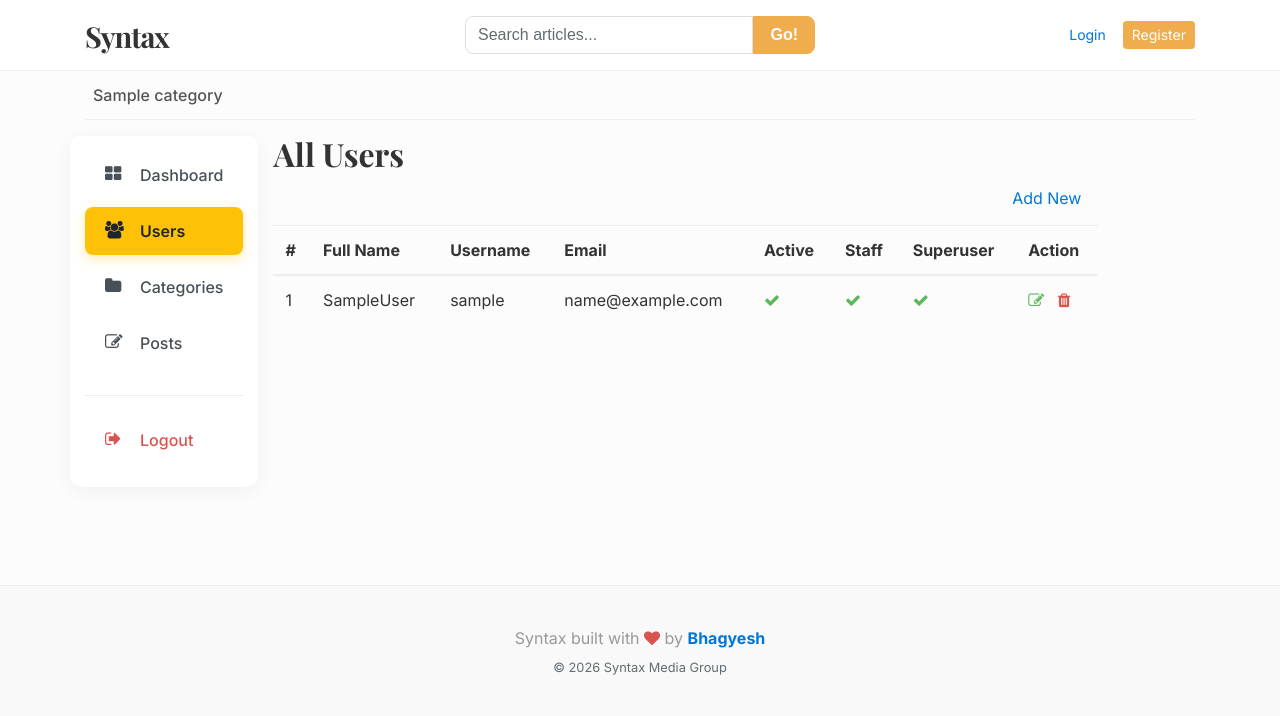
After one commit to bhagyesh-y/Syntax, a Django app: page /dashboard/users/ in a window 1280 px wide. The commit adds this page. Shown: the top 716 px of the page. Run offline with Django 5.2, Linux system fonts and the light colour scheme; tables that the repository leaves empty hold one stand-in row (values such as "Sample post"); some libraries are stand-ins or nearby versions.

Commit message:
added users tab in dashboard and its logic to fetch data from db

```diff
--- a/dashboards/urls.py
+++ b/dashboards/urls.py
@@ -13,4 +13,7 @@ urlpatterns = [
     path('posts/add/',views.add_post,name='add_post'),
     path('posts/edit/<int:pk>',views.edit_post,name='edit_post'),
     path('posts/delete/<int:pk>',views.delete_post,name='delete_post'),
+    # Users
+    path('users/',views.users,name='users')
+
 ]
--- a/dashboards/views.py
+++ b/dashboards/views.py
@@ -3,6 +3,7 @@ from blogs.models import Category,Blog
 from django.contrib.auth.decorators import login_required
 from dashboards.forms import CategoryForm , BlogPostForm
 from django.template.defaultfilters import slugify
+from django.contrib.auth.models import User
 
 # view function for dashboard
 @login_required(login_url='login')
@@ -111,3 +112,11 @@ def delete_post(request,pk):
     post = get_object_or_404(Blog,pk=pk)
     post.delete()
     return redirect('posts')
+
+# Users  view function
+def users(request):
+    users = User.objects.all()
+    context={
+        'users':users
+    }
+    return render(request,'dashboard/users.html',context)
--- a/templates/dashboard/sidebar.html
+++ b/templates/dashboard/sidebar.html
@@ -68,6 +68,11 @@
             <i class="fa fa-th-large"></i> Dashboard
         </a>
 
+        <a href="{% url 'users' %}" class="sidebar-link {% if '/users/' in request.path %}active-link{% endif %}">
+            <i class="fa fa-users"></i> Users
+        </a>
+
+
         <a href="{% url 'categories' %}"
             class="sidebar-link {% if '/categories/' in request.path %}active-link{% endif %}">
             <i class="fa fa-folder"></i> Categories
--- /dev/null
+++ b/templates/dashboard/users.html
@@ -0,0 +1,45 @@
+{% extends 'base.html' %} {% block content %}
+
+<div class="row">
+  {% include 'dashboard/sidebar.html' %}
+  <div class="col-md-9">
+    <h2>All Users</h2>
+    <a href="" class="btn btn-dark text-light float-right mb-2"> Add New</a>
+    <table class="table table-hover">
+      <thead>
+        <tr>
+          <th>#</th>
+          <th>Full Name</th>
+          <th>Username</th>
+          <th>Email</th>
+          <th>Active</th>
+          <th>Staff</th>
+          <th>Superuser</th>
+          <th>Action</th>
+        </tr>
+      </thead>
+      <tbody>
+        {% for user in users%}
+        <tr>
+          <td>{{forloop.counter}}</td>
+          <td>{{user.first_name}}{{user.last_name}}</td>
+          <td>{{user.username}}</td>
+          <td>{{user.email}}</td>
+          <td>{% if user.is_active %}<i class="fa fa-check text-success">
+            {%else%}<i class="fa fa-times text-danger">{% endif%}</td>
+          <td>{% if user.is_staff %}<i class="fa fa-check text-success">
+            {%else%}<i class="fa fa-times text-danger">{% endif%}</td>
+           <td>{% if user.is_superuser %}<i class="fa fa-check text-success">
+            {%else%}<i class="fa fa-times text-danger">{% endif%}</td>
+          <td>
+            <a href=""><i class="fa fa-edit text-success"></i></a>
+            &nbsp;
+            <a href=""><i class="fa fa-trash text-danger"></i></a>
+          </td>
+        </tr>
+        {% endfor %}
+      </tbody>
+    </table>
+  </div>
+</div>
+{% endblock%}
```
